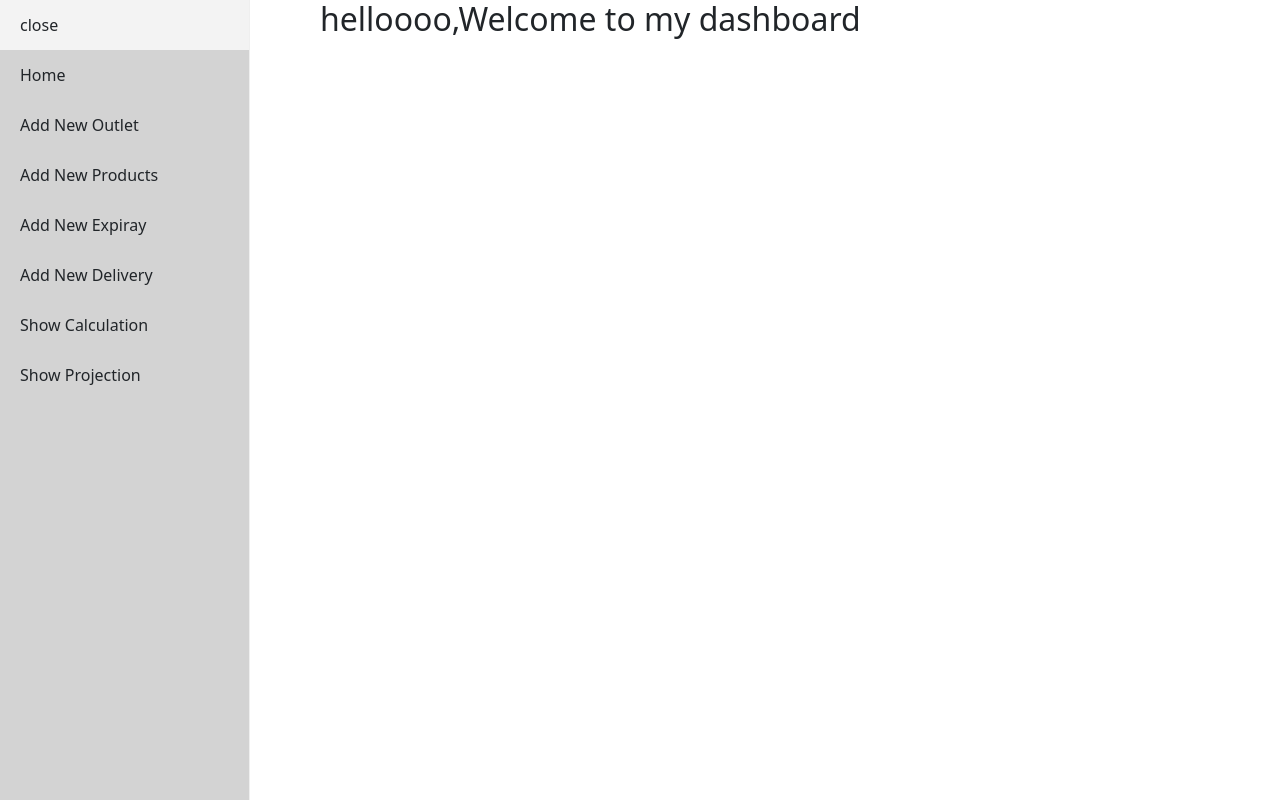
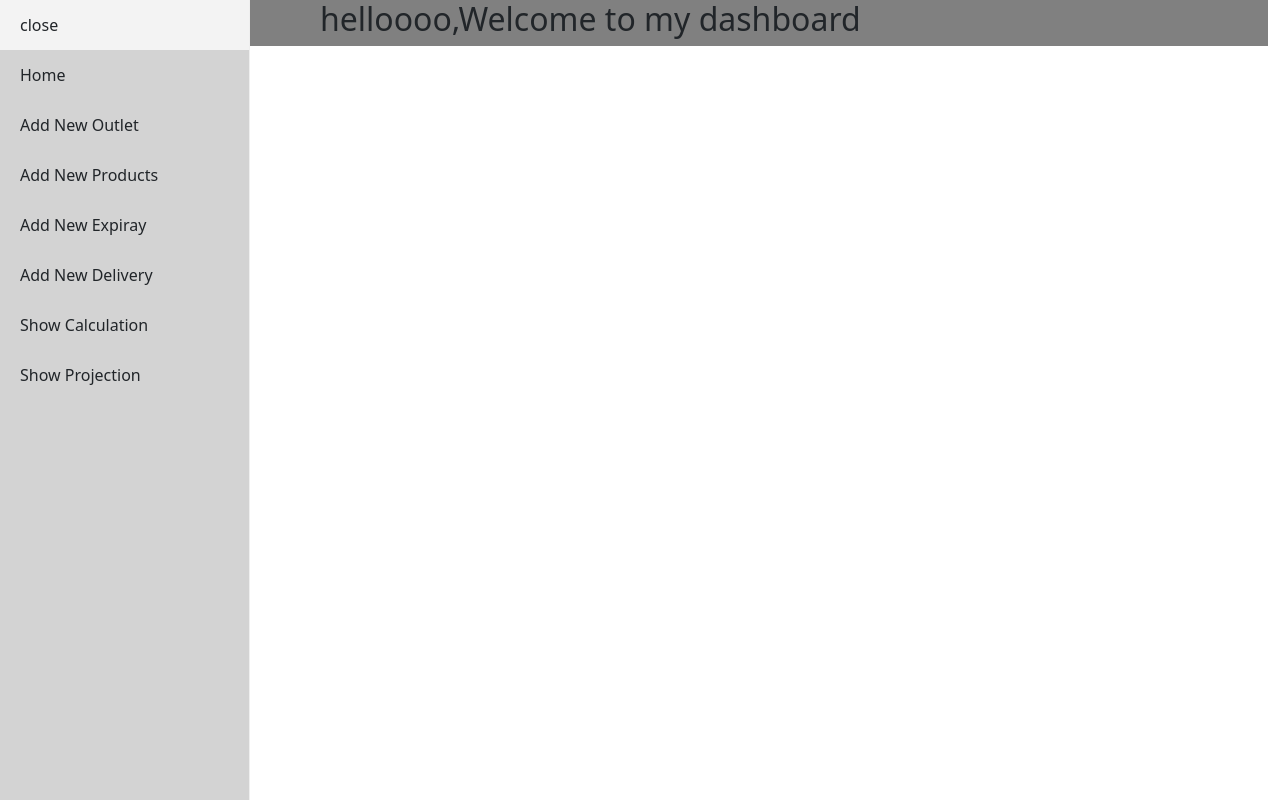
Before and after one commit to Emitaz-pias/sales-analysis-front, a React (Create React App) app: page / in a window 1280 px wide. Built offline with nearby package versions, Linux system fonts and the light colour scheme.

Commit message:
some conditional rendering added

```diff
--- a/src/components/AddNewDelivery/DeliveryForm.js
+++ b/src/components/AddNewDelivery/DeliveryForm.js
@@ -51,7 +51,7 @@ const DeliveryForm = ({ allProducts,selectedOutlet,selectedDate,setProductSubmit
   };
   const handleAddNewDelivery = (e) => {
     e.stopPropagation(); // Prevent the event from bubbling up to parent elements
-    setProductSubmited(false);
+    setProductSubmited(!productSubmited);
   };
 
   return (
--- a/src/components/AddNewExpiry/AddNewExpiry.js
+++ b/src/components/AddNewExpiry/AddNewExpiry.js
@@ -1,9 +1,8 @@
 import axios from 'axios';
 import React from 'react';
 import { useState, useEffect } from 'react';
-import { Row, Form, Col, Button } from 'react-bootstrap';
+import { Row, Form, Col } from 'react-bootstrap';
 import ExpiryForm from './ExpiryForm';
-import { Link } from 'react-router-dom';
 
 
 
--- a/src/components/AddNewExpiry/ExpiryForm.js
+++ b/src/components/AddNewExpiry/ExpiryForm.js
@@ -1,7 +1,6 @@
 import axios from 'axios';
 import React, { useState } from 'react';
 import { Button, Col, Form, Row, Table } from 'react-bootstrap';
-import { Link } from 'react-router-dom';
 
 const ExpiryForm = ({ productSubmited,allProducts,selectedOutlet,selectedDate ,setProductSubmited}) => {
   const [productQuantities, setProductQuantities] = useState({});
@@ -51,7 +50,8 @@ const ExpiryForm = ({ productSubmited,allProducts,selectedOutlet,selectedDate ,s
   };
   const handleAddNewExpiry = (e) => {
     e.stopPropagation(); // Prevent the event from bubbling up to parent elements
-    setProductSubmited(false);
+
+    setProductSubmited(!productSubmited);
   };
 
   return (
--- a/src/components/Layout/Layout.js
+++ b/src/components/Layout/Layout.js
@@ -5,7 +5,7 @@ import { Outlet } from 'react-router-dom';
 
 const Layout = () => {
     return (
-        <Row className='w-100'>
+        <Row style={{backgroundColor:'gray'}} className='w-100 mainPage'>
             <Col md={2} lg={3}>
             <Mysidebar/>
             </Col>
```
